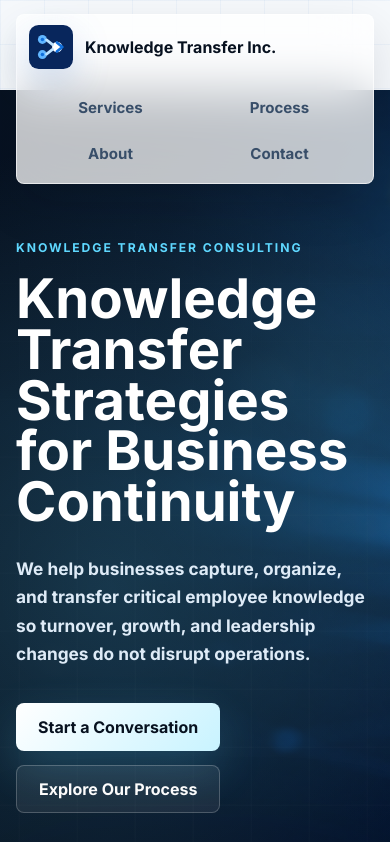
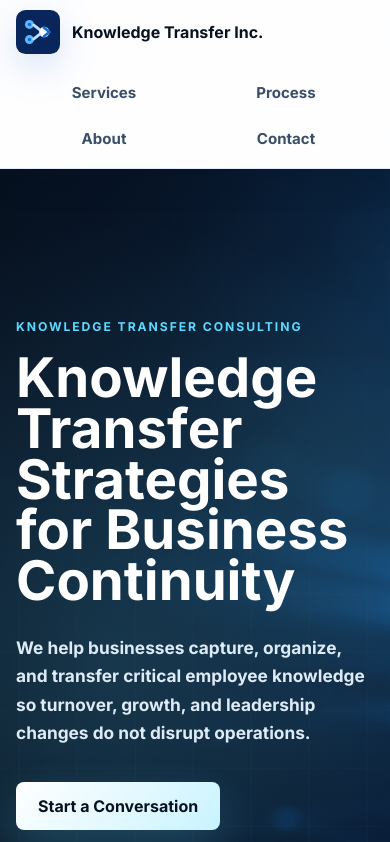
Before and after one commit to Go-Digital-Alchemy-Repos/KnowledgeTransfer, a React (Vite) app: page / in a window 390 px wide. Shown: the top 842 px of the page. Built offline with nearby package versions, Linux system fonts and the light colour scheme.

Commit message:
Make navigation full width and fixed

```diff
--- a/src/styles.css
+++ b/src/styles.css
@@ -12,6 +12,7 @@
   --radius: 8px;
   --shadow-soft: 0 24px 80px rgba(7, 17, 31, 0.12);
   --shadow-deep: 0 36px 120px rgba(7, 17, 31, 0.26);
+  --header-height: 76px;
 }
 
 * {
@@ -48,14 +49,14 @@ textarea {
 
 .app-shell {
   min-height: 100vh;
-  overflow: hidden;
+  overflow-x: hidden;
 }
 
 .page-shell {
   min-height: 100vh;
+  padding-top: var(--header-height);
 }
 
-.site-header,
 .hero-inner,
 .page-hero-inner,
 .content-section,
@@ -68,20 +69,22 @@ textarea {
 }
 
 .site-header {
+  width: 100%;
   min-height: 76px;
-  margin-top: 18px;
-  padding: 10px 12px;
+  margin: 0;
+  padding: 10px clamp(22px, 6vw, 72px);
   display: grid;
   grid-template-columns: auto 1fr auto;
   align-items: center;
   gap: 18px;
-  position: sticky;
-  top: 18px;
+  position: fixed;
+  top: 0;
+  left: 0;
+  right: 0;
   z-index: 20;
-  border: 1px solid rgba(255, 255, 255, 0.64);
-  border-radius: var(--radius);
-  background: rgba(255, 255, 255, 0.74);
-  box-shadow: 0 18px 50px rgba(7, 17, 31, 0.12);
+  border-bottom: 1px solid rgba(20, 95, 202, 0.12);
+  background: rgba(255, 255, 255, 0.82);
+  box-shadow: 0 12px 36px rgba(7, 17, 31, 0.08);
   backdrop-filter: blur(24px);
 }
 
@@ -140,8 +143,8 @@ textarea {
 }
 
 .hero {
-  min-height: calc(100vh - 94px);
-  margin-top: -94px;
+  min-height: calc(100vh - var(--header-height));
+  margin-top: 0;
   padding: clamp(158px, 16vw, 220px) 0 clamp(72px, 9vw, 128px);
   position: relative;
   overflow: hidden;
@@ -1023,6 +1026,10 @@ button:disabled {
 }
 
 @media (max-width: 980px) {
+  :root {
+    --header-height: 185px;
+  }
+
   .site-header {
     grid-template-columns: 1fr auto;
   }
@@ -1069,7 +1076,10 @@ button:disabled {
 }
 
 @media (max-width: 640px) {
-  .site-header,
+  :root {
+    --header-height: 169px;
+  }
+
   .hero-inner,
   .page-hero-inner,
   .content-section,
@@ -1079,8 +1089,7 @@ button:disabled {
   }
 
   .site-header {
-    margin-top: 14px;
-    top: 14px;
+    padding: 10px 16px;
   }
 
   .brand-logo {
```
